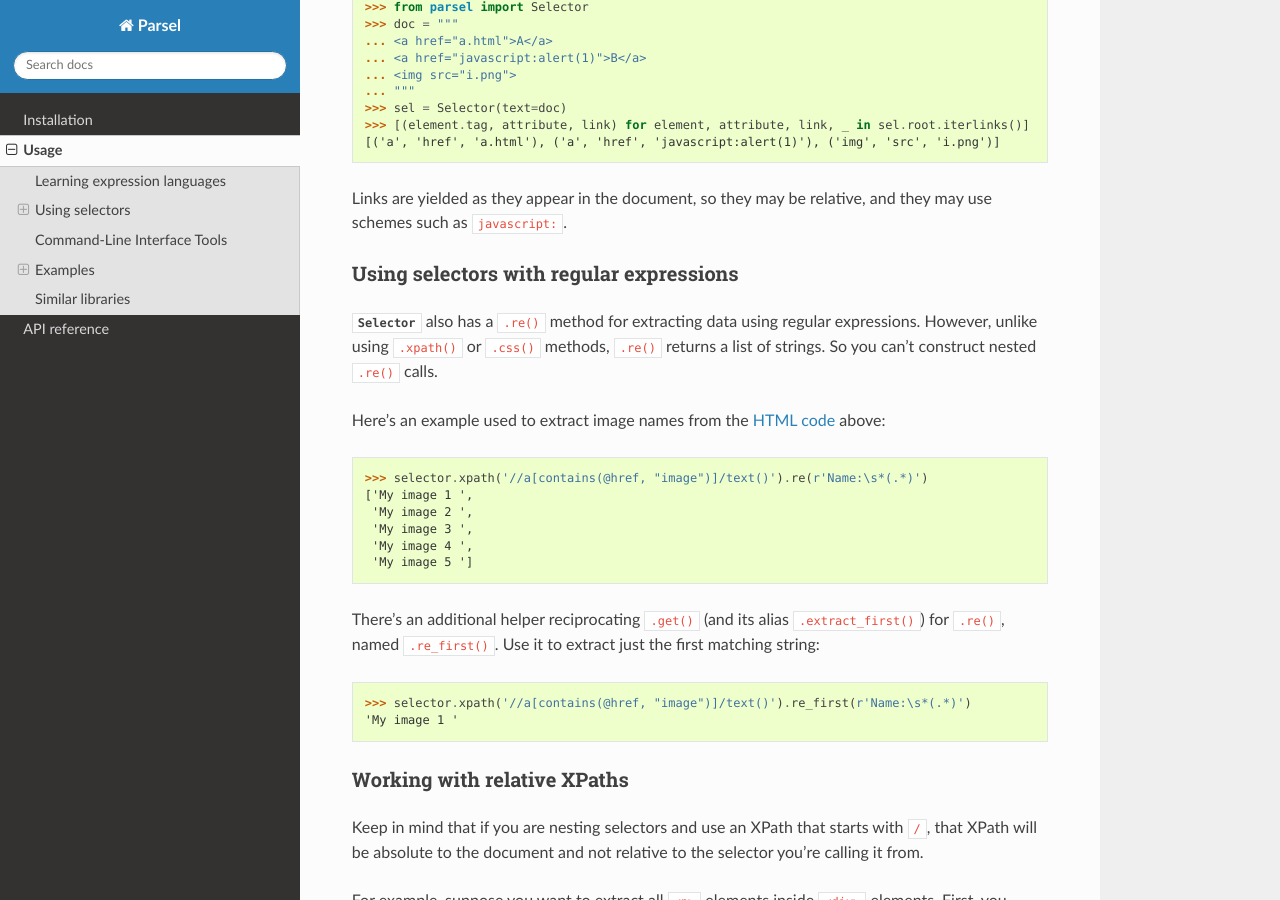
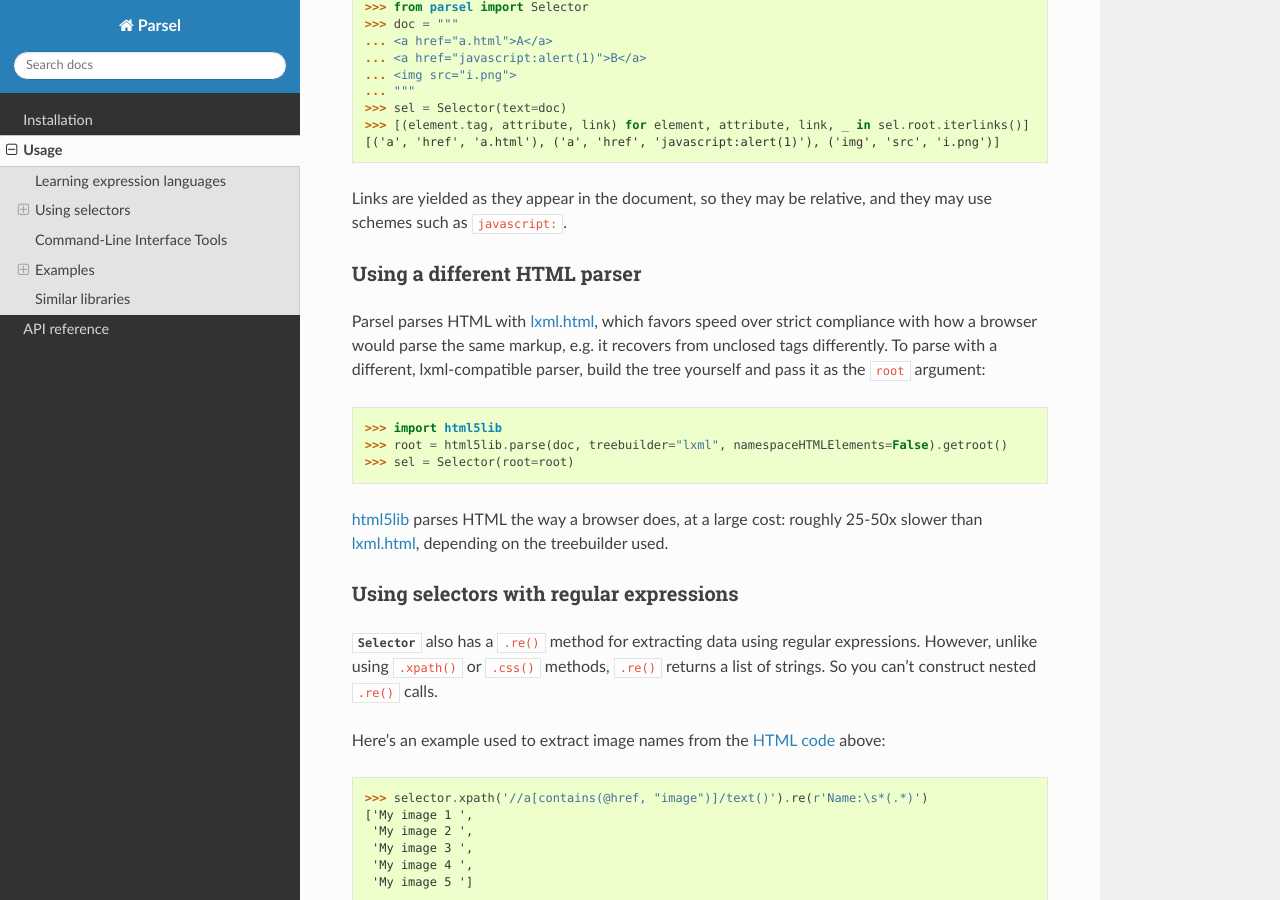
Before and after one commit to scrapy/parsel, a Sphinx documentation site: the page built from docs/usage.rst, in a window 1280 px wide and 900 px high, scrolled down 8812 px. Built offline with Sphinx 7.4.7 and the Read the Docs theme 3.1.0, drawn with Linux system fonts in a browser that asks for light colours.

Commit message:
Document parsing with a different HTML parser via root

```diff
--- a/docs/usage.rst
+++ b/docs/usage.rst
@@ -466,6 +466,30 @@ document, whatever the element and attribute where it is defined, as
 
 Links are yielded as they appear in the document, so they may be relative, and
 they may use schemes such as ``javascript:``.
+
+Using a different HTML parser
+-----------------------------
+
+Parsel parses HTML with `lxml.html`_, which favors speed over strict
+compliance with how a browser would parse the same markup, e.g. it
+recovers from unclosed tags differently. To parse with a different,
+lxml-compatible parser, build the tree yourself and pass it as the
+``root`` argument:
+
+.. skip: start
+
+.. code-block:: pycon
+
+    >>> import html5lib
+    >>> root = html5lib.parse(doc, treebuilder="lxml", namespaceHTMLElements=False).getroot()
+    >>> sel = Selector(root=root)
+
+.. skip: end
+
+`html5lib`_ parses HTML the way a browser does, at a large cost: roughly
+25-50x slower than `lxml.html`_, depending on the treebuilder used.
+
+.. _html5lib: https://github.com/html5lib/html5lib-python
 
 Using selectors with regular expressions
 ----------------------------------------
```
